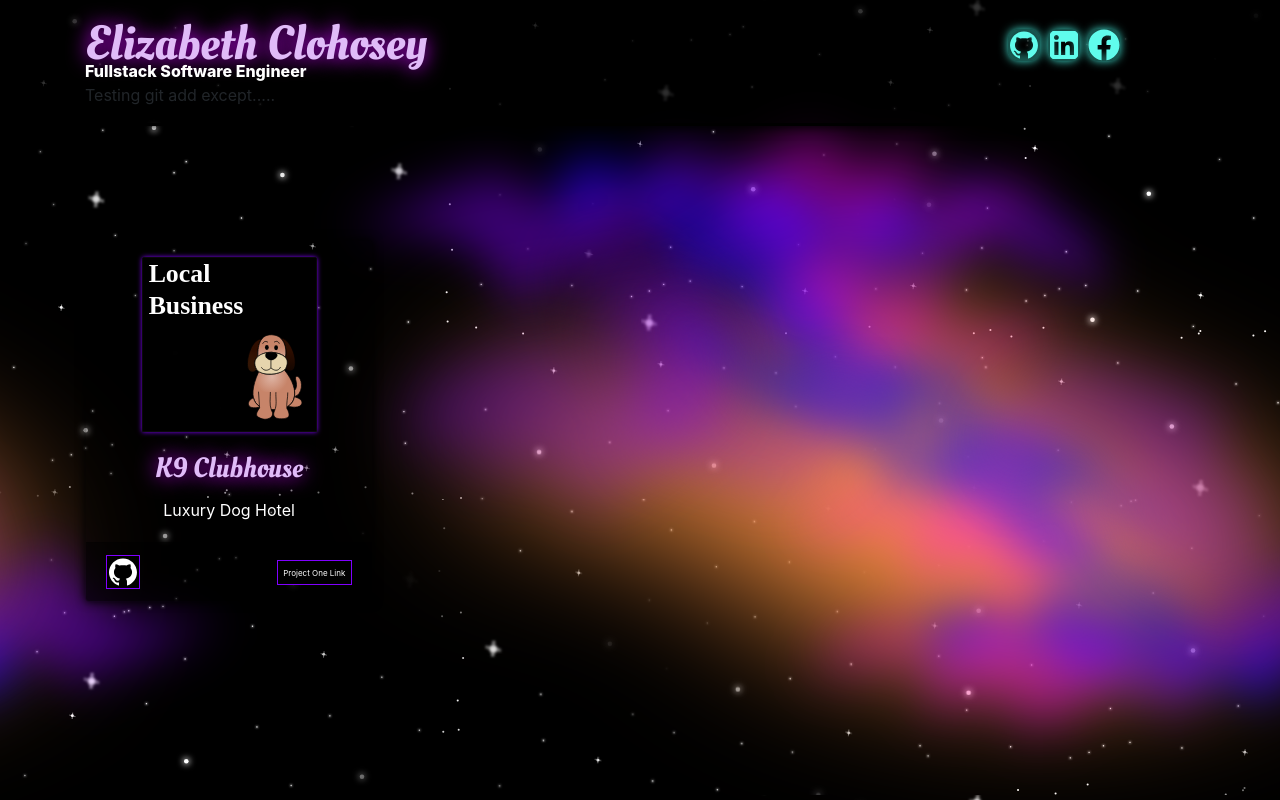
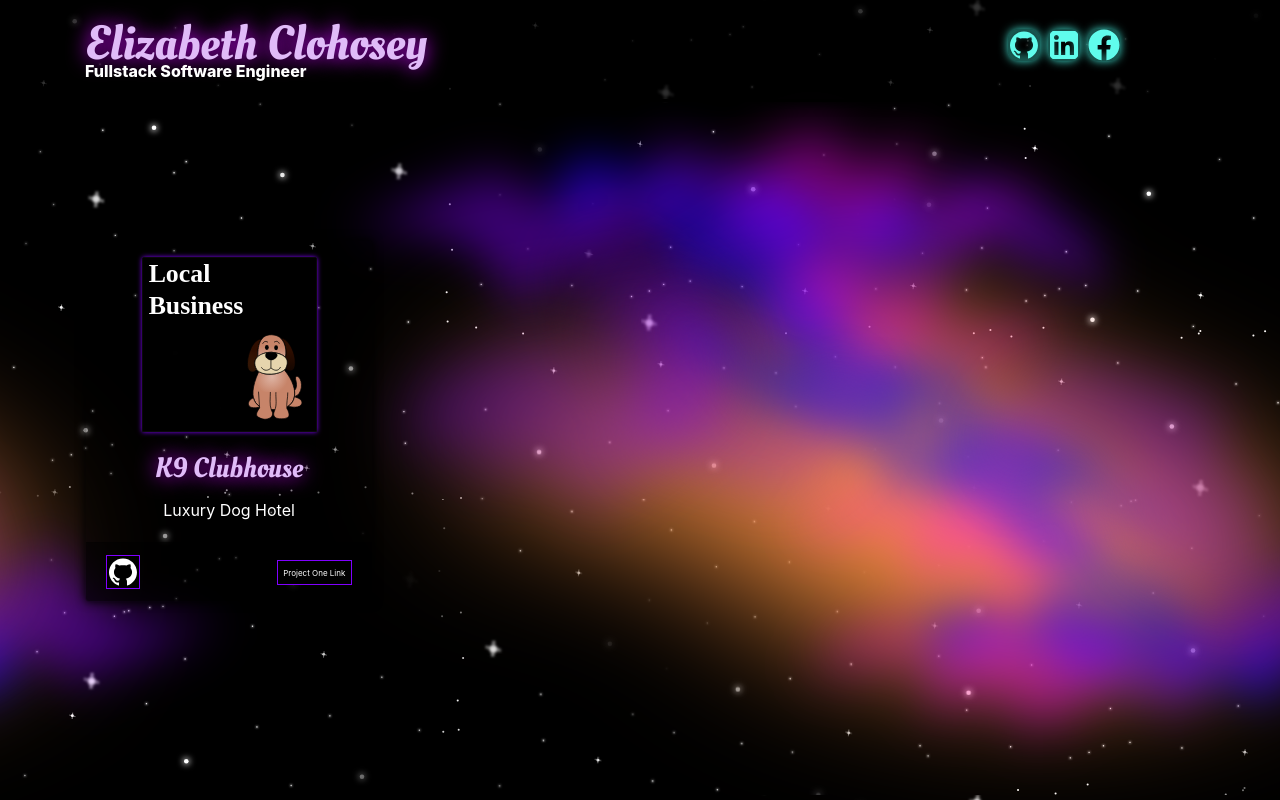
Before and after one commit to ElizabethClohosey/react-portfolio, a React (Create React App) app: page / in a window 1280 px wide. Built offline with nearby package versions, Linux system fonts and the light colour scheme.

Commit message:
reverted header to original prior to terminal command testing

```diff
--- a/src/components/header.jsx
+++ b/src/components/header.jsx
@@ -36,11 +36,6 @@ const Header = () => {
             <p>Fullstack Software Engineer</p>
           </Col>
         </Row>
-        <Row>
-          <Col>
-          <p>Testing git add except.....</p>
-          </Col>
-        </Row>
       </Container>
     </header>
   );
```
